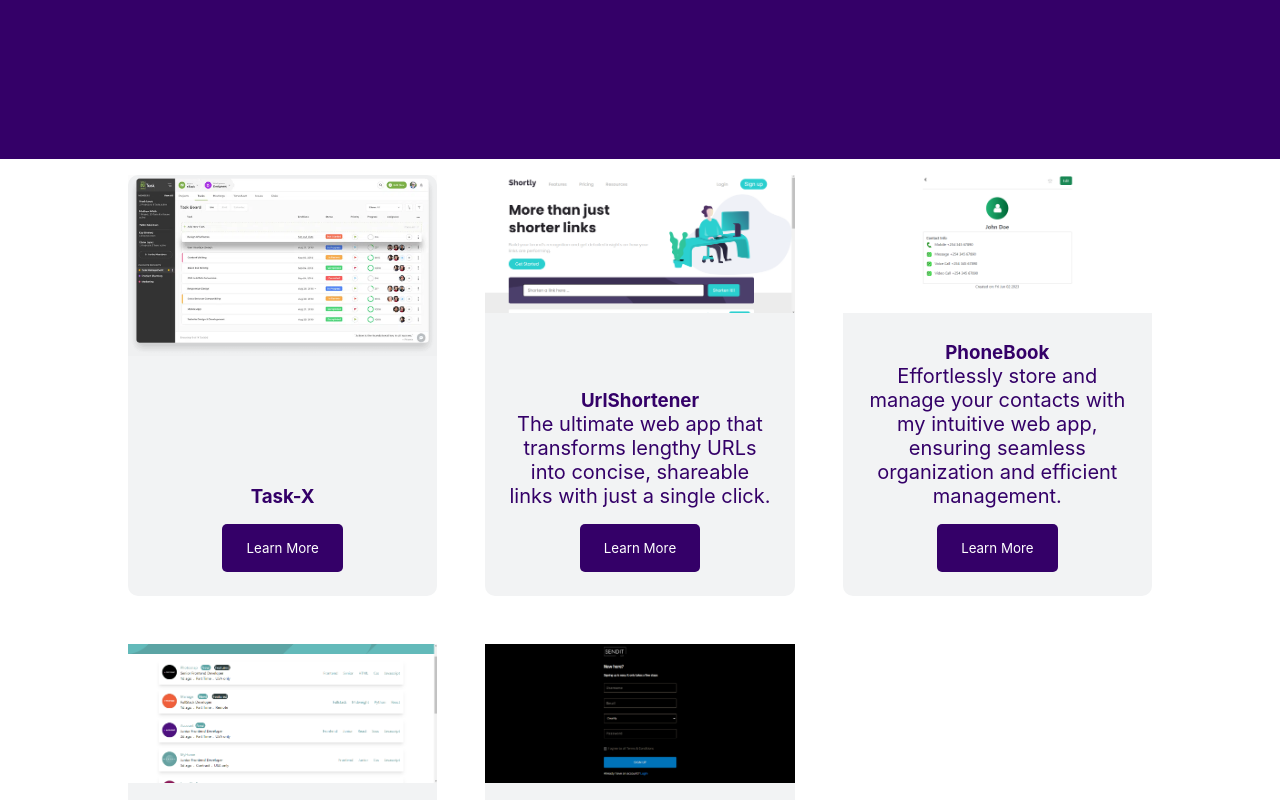
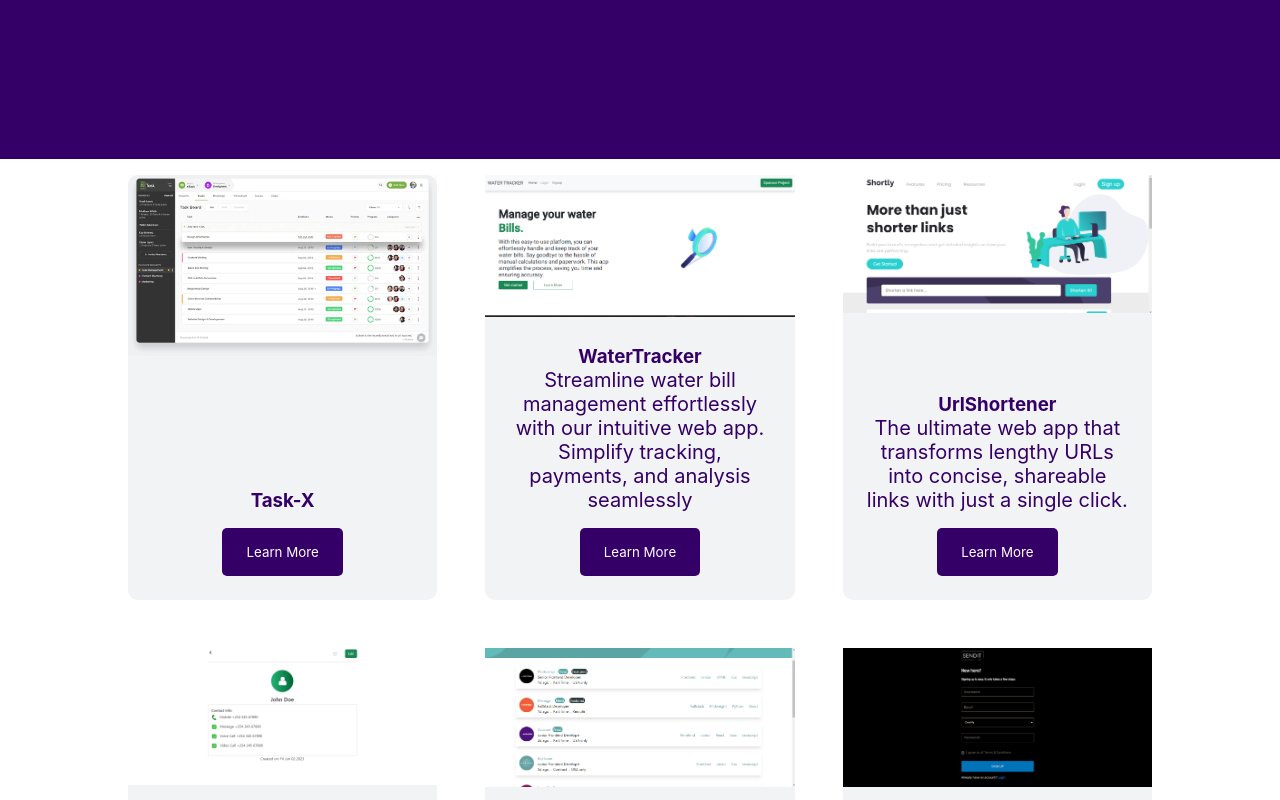
Before and after one commit to mwongess/portefeuille, a React (Vite) app in the folder client/: page / in a window 1280 px wide. Shown: the part 641-1441 px from the top of the page. Built offline with nearby package versions, Linux system fonts and the light colour scheme.

Commit message:
Add smooth scroll

```diff
--- a/client/src/data/data.js
+++ b/client/src/data/data.js
@@ -4,7 +4,12 @@ export const projects = [
     description: "",
     imageUrl: "/images/projectImages/taskx.webp",
   },
-
+  {
+    name: "WaterTracker",
+    description: "Streamline water bill management effortlessly with our intuitive web app. Simplify tracking, payments, and analysis seamlessly ",
+    imageUrl: "/images/projectImages/watertracker.png",
+    website: "https://wartartracker.netlify.app/"
+  },
   {
     name: "UrlShortener",
     description: "The ultimate web app that transforms lengthy URLs into concise, shareable links with just a single click. ",
```
